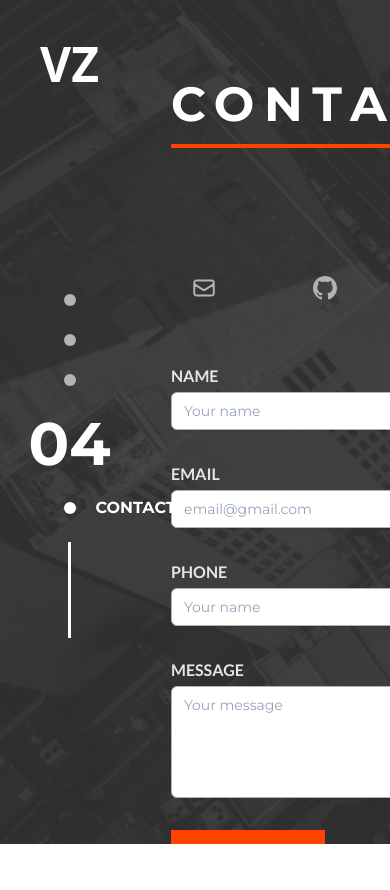
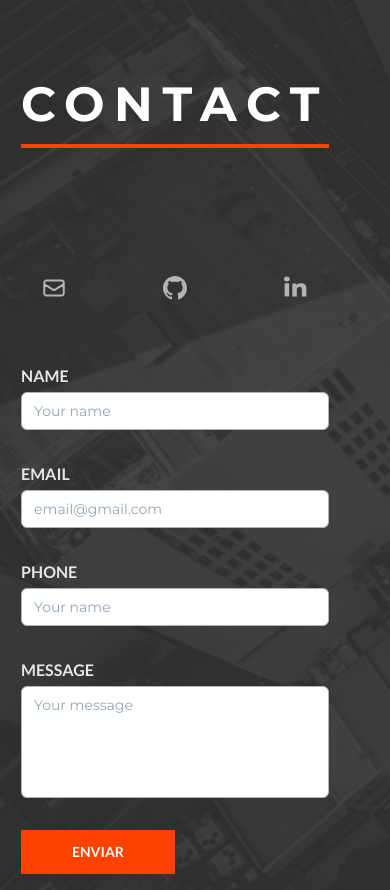
Before and after one commit to ojedacristian/personal-portfolio, a Next.js app: page /contact in a window 390 px wide. Before the commit the page ends 844 px from the top, so only its background shows below. Built offline with nearby package versions, Linux system fonts and the light colour scheme.

Commit message:
hide NavbarMenu

```diff
--- a/components/Layout.tsx
+++ b/components/Layout.tsx
@@ -1,6 +1,6 @@
 'use client'
 import Head from 'next/head'
-import { GithubIcon, LinkedinIcon, MailIcon } from './icons'
+import { GithubIcon, LinkedinIcon, MailIcon, MenuBarIcon } from './icons'
 import { Montserrat, Lato } from 'next/font/google'
 import Link from 'next/link'
 import { NavbarMenu } from './NavbarMenu'
@@ -39,15 +39,15 @@ export const Layout: React.FC<Props> = ({ children, title = 'Cristian Ojeda - Po
       </Head>
 
       <main
-        className={`${lato.variable} ${montserrat.variable} relative overflow-hidden ${dark ? 'text-brand-darkGray' : 'text-white'} ${bg} flex min-h-screen justify-between`}
+        className={`${lato.variable} ${montserrat.variable} relative ${dark ? 'text-brand-darkGray' : 'text-white'} ${bg} flex min-h-screen justify-between`}
       >
-        <aside className='flex h-screen flex-col items-center'>
-          <header className='relative z-10 flex px-10 pt-10'>
+        <aside className='hidden h-screen flex-col items-center pl-2 sm:flex sm:pl-0'>
+          <header className='relative z-10 flex w-full justify-between pt-10 sm:px-10'>
             <Link href='/' className='text-5xl font-bold uppercase'>vz</Link>
           </header>
           <NavbarMenu dark={dark} />
         </aside>
-        <div className='mx-auto flex h-full px-8'>
+        <div className='mx-auto flex h-full px-2 sm:px-8'>
           {children}
         </div>
         <NavbarSocial />
--- a/components/NavbarMenu.tsx
+++ b/components/NavbarMenu.tsx
@@ -48,7 +48,7 @@ export const NavbarMenu: React.FC<Props> = ({ dark }) => {
                 if (pathname === link.path) {
                   return (
                     <>
-                      <p key={link.id} className='text-6xl'>0{link.id}</p>
+                      <p key={link.id} className='text-4xl sm:text-6xl'>0{link.id}</p>
                       <div className={`flex h-3 w-3 items-center rounded-lg ${dark ? 'bg-brand-darkGray' : 'bg-white'}`}>
                         <p className='ml-8 uppercase'>{link.label}</p></div>
                       <div className={`h-24 w-[3px] ${dark ? 'bg-brand-darkGray' : 'bg-white'}`} />
@@ -65,6 +65,6 @@ export const NavbarMenu: React.FC<Props> = ({ dark }) => {
               )
             }
           </div>
-        </nav>
+    </nav>
   )
 }
--- a/components/NavbarSocial.tsx
+++ b/components/NavbarSocial.tsx
@@ -1,7 +1,11 @@
-import { MailIcon, GithubIcon, LinkedinIcon } from './icons'
+import { MailIcon, GithubIcon, LinkedinIcon, MenuBarIcon } from './icons'
 
 const NavbarSocial: React.FC = () => {
   return (
+    <div className='flex flex-col items-center pt-10'>
+        <div className='pr-4 sm:hidden'>
+        <MenuBarIcon/>
+        </div>
         <nav className='relative z-30 hidden h-screen w-20 flex-col items-center justify-center gap-10 lg:flex'>
             <a href='mailto:cristianojeda.maimo@gmail.com' className='text-brand-gray transition ease-in-out hover:scale-150 hover:text-brand-orange'>
                 <MailIcon />
@@ -14,6 +18,7 @@ const NavbarSocial: React.FC = () => {
                 <LinkedinIcon />
             </a>
         </nav>
+    </div>
   )
 }
 
--- a/pages/about/index.tsx
+++ b/pages/about/index.tsx
@@ -6,7 +6,7 @@ const AboutPage: NextPage = () => {
     <Layout dark>
       <section
       className='container flex min-h-screen flex-col items-center justify-around pt-20'>
-        <h1 className='text-center font-montserrat text-6xl font-bold uppercase tracking-widest md:text-7xl md:tracking-[0.2em]'>
+        <h1 className='text-center font-montserrat text-5xl font-bold uppercase tracking-widest sm:text-6xl md:text-7xl md:tracking-[0.2em]'>
           <span className='text-brand-orange'>Creative </span>Studio
         </h1>
         <div className='w-full px-4 md:w-3/4 xl:w-1/2'>
--- a/pages/contact/index.tsx
+++ b/pages/contact/index.tsx
@@ -4,8 +4,8 @@ import { GithubIcon, LinkedinIcon, MailIcon } from '../../components/icons'
 
 const ContactPage: NextPage = () => {
   return (
-        <Layout bg="bg-[#efefef] h-screen">
-            <div className="absolute left-0 top-0 h-screen w-full bg-[url('/homebg2.jpg')] bg-cover bg-no-repeat lg:w-1/2" />
+        <Layout bg="bg-[#efefef] min-h-screen">
+            <div className="absolute inset-y-0 left-0 min-h-screen w-full bg-[url('/homebg2.jpg')] bg-cover bg-no-repeat lg:w-1/2" />
 
             <div className='container flex flex-col pt-20 lg:pr-16'>
                 <div className='relative z-10 mx-auto flex text-right lg:mx-0 lg:pr-12'>
@@ -41,7 +41,7 @@ const ContactPage: NextPage = () => {
                         </div>
                     </div>
                     <div className='relative z-10 flex-1 text-black'>
-                        <form className='flex flex-col gap-8 font-lato text-brand-lightGray lg:text-brand-darkGray
+                        <form className='flex flex-col gap-8 pb-4 font-lato text-brand-lightGray lg:text-brand-darkGray
                         [&>div>input]:font-montserrat [&>div>input]:text-brand-darkGray
                          [&>div>textarea]:font-montserrat [&>div>textarea]:text-brand-darkGray'>
                             <div>
--- a/pages/index.tsx
+++ b/pages/index.tsx
@@ -4,7 +4,7 @@ import { Layout } from '@/components/Layout'
 
 const HomePage: NextPage = () => {
   return (
-    <Layout bg="bg-[url('/homebg2.jpg')] bg-cover bg-no-repeat h-screen" >
+    <Layout bg="bg-[url('/homebg2.jpg')] bg-cover bg-no-repeat h-screen overflow-hidden" >
       {/* BACKGROUND */}
       <div className='absolute left-2/3 top-1/2 z-10 flex h-full -translate-x-1/2 -translate-y-1/2 items-center overflow-hidden font-bold leading-[0]' id='mask'>
         <h1 className='font-montserrat text-[900px]'>V</h1>
```
